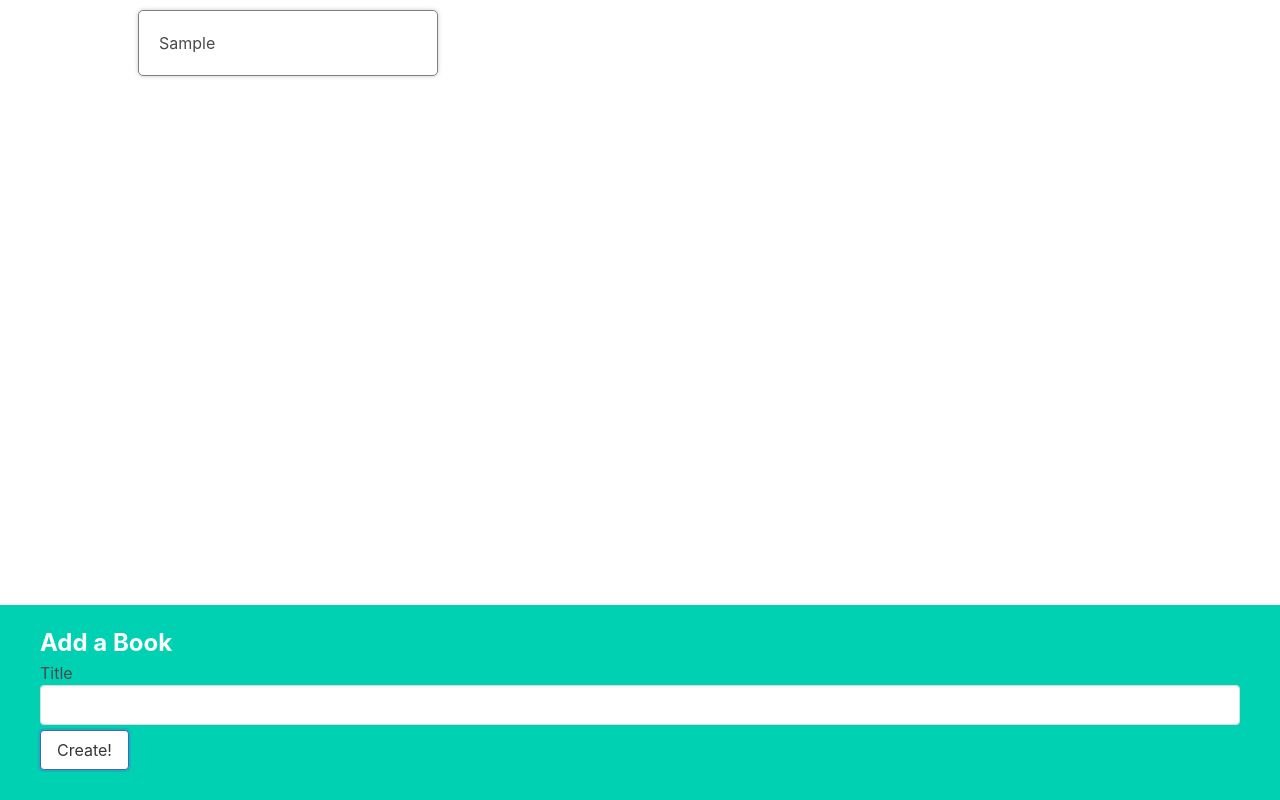
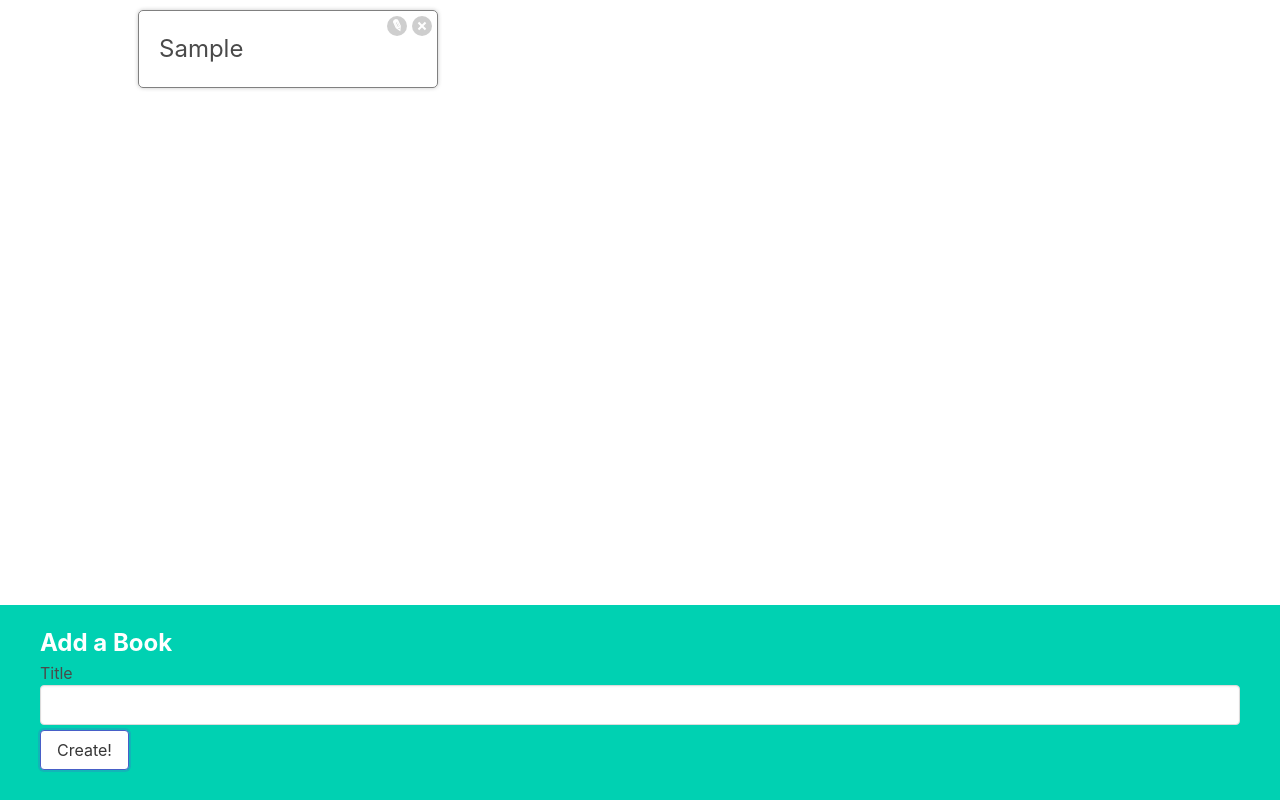
Before and after one commit to kevyyar/react-forms, a React (Vite) app: page / in a window 1280 px wide. Both pictures are taken after typing "Sample" into the empty fields and a click on the button "Create!". Built offline with nearby package versions, Linux system fonts and the light colour scheme.

Commit message:
add edit and delete books

```diff
--- a/src/App.jsx
+++ b/src/App.jsx
@@ -4,6 +4,26 @@ import BookList from './components/BookList';
 
 function App() {
   const [books, setBooks] = useState([]);
+
+  const deleteBookById = id => {
+    const updatedBooks = books.filter(book => {
+      return book.id !== id;
+    })
+
+    setBooks(updatedBooks);
+  }
+
+  const editBookById = (id, newTitle) => {
+    const updatedBooks = books.map(book => {
+      if (book.id === id) {
+        return { ...books, title: newTitle }
+      }
+
+      return book;
+    })
+
+    setBooks(updatedBooks)
+  }
 
   const createBook = (title) => {
     const updatedBooks = [
@@ -14,12 +34,11 @@ function App() {
     setBooks(updatedBooks)
   };
 
-  console.log(books)
 
   return (
     <div className='app'>
       <BookCreate onCreate={createBook} />
-      <BookList books={books} />
+      <BookList books={books} onEditBook={editBookById} onDeleteBook={deleteBookById} />
     </div>
   );
 }
--- a/src/components/BookEdit.jsx
+++ b/src/components/BookEdit.jsx
@@ -1,5 +1,22 @@
-function BookEdit() {
-  return <div>BookEdit</div>;
+import { useState } from "react";
+
+function BookEdit({ book, onEditBook }) {
+  const [title, setTitle] = useState(book.title)
+
+  const handleChange = e => {
+    setTitle(e.target.value)
+  }
+  const handleSubmit = e => {
+    e.preventDefault()
+    onEditBook(book.id, title)
+  }
+  return (
+    <form onSubmit={handleSubmit} className="book-edit">
+      <label>Title</label>
+      <input className="input" value={title} onChange={handleChange} type="text" />
+      <button className="button is-primary">Save</button>
+    </form>
+  )
 }
 
 export default BookEdit;
--- a/src/components/BookList.jsx
+++ b/src/components/BookList.jsx
@@ -1,8 +1,8 @@
 import BookShow from "./BookShow";
 
-function BookList({ books }) {
+function BookList({ books, onDeleteBook, onEditBook }) {
   const renderedBooks = books.map(book => {
-    return <BookShow key={book.id} book={book} />
+    return <BookShow key={book.id} book={book} onEditBook={onEditBook} onDeleteBook={onDeleteBook} />
   })
 
   return (
--- a/src/components/BookShow.jsx
+++ b/src/components/BookShow.jsx
@@ -1,7 +1,33 @@
-function BookShow({ book }) {
+import { useState } from "react";
+import BookEdit from "./BookEdit";
+
+function BookShow({ book, onDeleteBook, onEditBook }) {
+  const [edit, setEdit] = useState(false)
+
+  const handleDeleteClick = () => {
+    onDeleteBook(book.id)
+  }
+  const handleEditClick = () => {
+    setEdit(!edit)
+  }
+
+  let content = <h3>{book.title}</h3>
+  if (edit) {
+    content = <BookEdit book={book} onEditBook={onEditBook} />
+  }
+
+
   return (
     <div className="book-show">
-      {book.title}
+      <div>{content}</div>
+      <div className="actions">
+        <button onClick={handleEditClick} className="edit">
+          Edit
+        </button>
+        <button onClick={handleDeleteClick} className="delete">
+          Delete
+        </button>
+      </div>
     </div>
   );
 }
```
